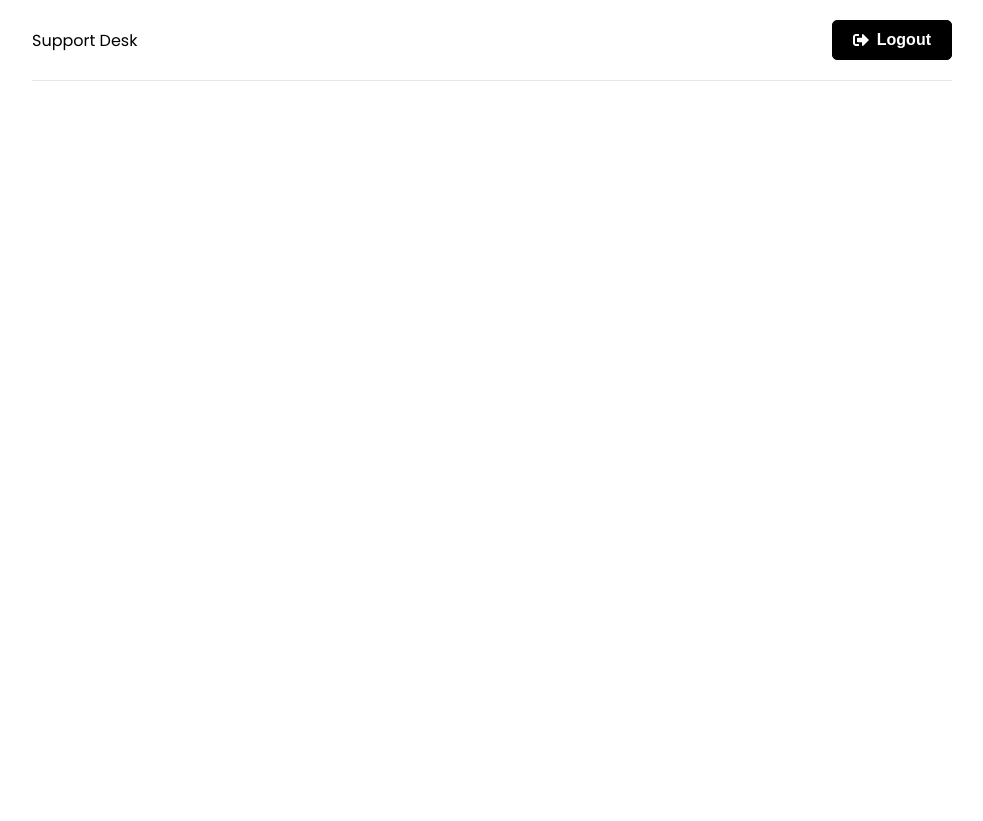
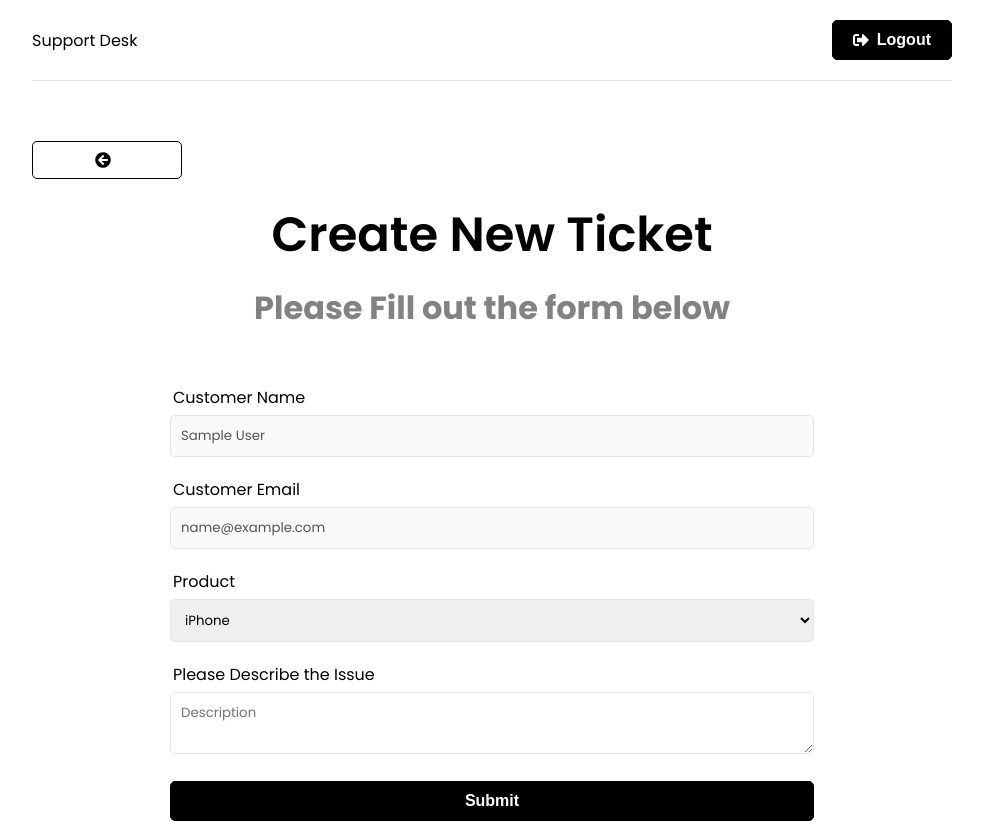
Before and after one commit to ShujaShah/support-desk, a React (Create React App) app in the folder front-end/: page /new-ticket in a window 1280 px wide. Before the commit this address had no page. Shown: the whole page, without its empty margins (148-1131 px from the left). Before the commit the page ends 800 px from the top, so only its background shows below. Built offline with nearby package versions, Linux system fonts and the light colour scheme; sample sign-in values are in the browser's storage.

Commit message:
added the post request for ticket

```diff
--- a/front-end/src/App.js
+++ b/front-end/src/App.js
@@ -1,26 +1,31 @@
 import React from "react";
 import { BrowserRouter as Router, Routes, Route } from "react-router-dom";
 import { ToastContainer } from "react-toastify";
-import 'react-toastify/dist/ReactToastify.css'
+import "react-toastify/dist/ReactToastify.css";
 import Header from "./components/Header";
+import PrivateRoute from "./components/PrivateRoute";
 import Home from "./pages/Home";
 import Login from "./pages/Login";
 import Register from "./pages/Register";
+import NewTicket from "./pages/NewTicket";
 
 function App() {
   return (
     <>
       <Router>
         <div className="container">
-          <Header/>
+          <Header />
           <Routes>
             <Route path="/" element={<Home />}></Route>
             <Route path="/login" element={<Login />}></Route>
             <Route path="/register" element={<Register />}></Route>
+            <Route path="/new-ticket" element={<PrivateRoute />}>
+              <Route path="/new-ticket" element={<NewTicket />} />
+            </Route>
           </Routes>
         </div>
       </Router>
-      <ToastContainer/>
+      <ToastContainer />
     </>
   );
 }
--- a/front-end/src/app/store.js
+++ b/front-end/src/app/store.js
@@ -1,9 +1,11 @@
 import { configureStore } from "@reduxjs/toolkit";
 import authReducer from "../features/auth/authSlice";
+import ticketReducer from "../features/tickets/ticketSlice";
 
 //here we put all the global states to be changed throughout the app
 export const store = configureStore({
   reducer: {
     auth: authReducer,
+    ticket: ticketReducer,
   },
 });
--- /dev/null
+++ b/front-end/src/components/BackButton.jsx
@@ -0,0 +1,13 @@
+import React from "react";
+import { FaArrowCircleLeft } from "react-icons/fa";
+import { Link } from "react-router-dom";
+
+export const BackButton = ({ url }) => {
+  return (
+    <Link to={url} className="btn btn-reverse btn-back">
+      <FaArrowCircleLeft />
+    </Link>
+  );
+};
+
+export default BackButton;
--- /dev/null
+++ b/front-end/src/components/PrivateRoute.jsx
@@ -0,0 +1,14 @@
+import React from "react";
+import { Navigate, Outlet } from "react-router-dom";
+import { useAuthStatus } from "../hooks/useAuthStatus";
+import Spinner from "./Spinner";
+
+const PrivateRoute = () => {
+  const { loggedIn, checkingStatus } = useAuthStatus();
+  if (checkingStatus) {
+    return <Spinner />;
+  }
+  return loggedIn ? <Outlet /> : <Navigate to="/login" />;
+};
+
+export default PrivateRoute;
--- /dev/null
+++ b/front-end/src/features/tickets/ticketService.js
@@ -0,0 +1,18 @@
+import axios from "axios";
+
+const API_URL = "/api/tickets";
+
+//create new ticket
+const createTicket = async (ticketData, token) => {
+  const config = {
+    headers: {
+      Authorization: `Bearer ${token}`,
+    },
+  };
+  const response = await axios.post(API_URL, ticketData, config);
+  return response.data;
+};
+
+const ticketService = { createTicket };
+
+export default ticketService;
--- /dev/null
+++ b/front-end/src/features/tickets/ticketSlice.js
@@ -0,0 +1,53 @@
+import { createSlice, createAsyncThunk } from "@reduxjs/toolkit";
+import ticketService from "./ticketService";
+
+const initialState = {
+  tickets: [], //for multiple tickets
+  ticket: {}, //for single ticket
+  isError: false,
+  isSuccess: false,
+  isLoading: false,
+  message: "",
+};
+
+//create new ticket
+export const createTicket = createAsyncThunk("tickets/create", async (ticketData, thunkAPI) => {
+  try {
+    const token = thunkAPI.getState().auth.user.token; //get the token from the local storage using thunk
+    return await ticketService.createTicket(ticketData, token);
+  } catch (error) {
+    const message =
+      error.response.data.error ||
+      (error.response && error.response.data && error.response.data.message) ||
+      error.message ||
+      error.toString();
+
+    return thunkAPI.rejectWithValue(message);
+  }
+});
+
+export const ticketSlice = createSlice({
+  name: "ticket",
+  initialState,
+  reducers: {
+    reset: (state) => initialState,
+  },
+  extraReducers: (builder) => {
+    builder
+      .addCase(createTicket.pending, (state) => {
+        state.isLoading = true;
+      })
+      .addCase(createTicket.fulfilled, (state) => {
+        state.isLoading = false;
+        state.isSuccess = true;
+      })
+      .addCase(createTicket.rejected, (state, action) => {
+        state.isLoading = false;
+        state.isError = true;
+        state.message = action.payload
+      });
+  },
+});
+
+export const { reset } = ticketSlice.actions;
+export default ticketSlice.reducer;
--- /dev/null
+++ b/front-end/src/hooks/useAuthStatus.js
@@ -0,0 +1,20 @@
+import { useState, useEffect } from "react";
+import { useSelector } from "react-redux";
+
+export const useAuthStatus = () => {
+  const [loggedIn, setLoggedIn] = useState(false);
+  const [checkingStatus, setCheckingStatus] = useState(true);
+
+  const { user } = useSelector((state) => state.auth);
+
+  useEffect(() => {
+    if (user) {
+      setLoggedIn(true);
+    } else {
+      setLoggedIn(false);
+    }
+
+    setCheckingStatus(false);
+  }, [user]);
+  return { loggedIn, checkingStatus };
+};
--- /dev/null
+++ b/front-end/src/pages/NewTicket.jsx
@@ -0,0 +1,89 @@
+import React from "react";
+import { useState, useEffect } from "react";
+import { useSelector, useDispatch } from "react-redux";
+import { useNavigate } from "react-router-dom";
+import { toast } from "react-toastify";
+import { createTicket, reset } from "../features/tickets/ticketSlice";
+import Spinner from "../components/Spinner";
+import BackButton from "../components/BackButton";
+
+function NewTicket() {
+  const { user } = useSelector((state) => state.auth);
+  const { isLoading, isError, isSuccess, message } = useSelector((state) => state.ticket);
+
+  const [name] = useState(user.name);
+  const [email] = useState(user.email);
+  const [product, setProduct] = useState("");
+  const [description, setDescription] = useState("");
+
+  const dispatch = useDispatch();
+  const navigate = useNavigate();
+
+  useEffect(() => {
+    if (isError) {
+      toast.error(message);
+    }
+    if (isSuccess) {
+      dispatch(reset());
+      navigate("/tickets");
+    }
+    dispatch(reset);
+  }, [dispatch, isError, isSuccess, navigate, message]);
+
+  const onSubmit = (e) => {
+    e.preventDefault();
+    dispatch(createTicket({ product, description }));
+  };
+
+  if (isLoading) {
+    return <Spinner />;
+  }
+  return (
+    <>
+      <BackButton url='/'/>
+      <section className="heading">
+        <h1>Create New Ticket</h1>
+        <p>Please Fill out the form below</p>
+      </section>
+      <section className="form">
+        <div className="form-group">
+          <label htmlFor="name">Customer Name</label>
+          <input type="text" className="form-control" value={name} disabled />
+        </div>
+        <div className="form-group">
+          <label htmlFor="email">Customer Email</label>
+          <input type="text" className="form-control" value={email} disabled />
+        </div>
+        <form onSubmit={onSubmit}>
+          <div className="form-group">
+            <label htmlFor="product">Product</label>
+            <select name="product" id="product" value={product} onChange={(e) => setProduct(e.target.value)}>
+              <option value="iPhone">iPhone</option>
+              <option value="MacBook Pro">MacBook Pro</option>
+              <option value="iMac">iMac</option>
+              <option value="iPad">iPad</option>
+            </select>
+          </div>
+          <div className="form-group">
+            <label htmlFor="description">Please Describe the Issue</label>
+            <textarea
+              name="description"
+              id="description"
+              className="form-control"
+              placeholder="Description"
+              value={description}
+              onChange={(e) => {
+                setDescription(e.target.value);
+              }}
+            ></textarea>
+          </div>
+          <div className="form-group">
+            <button className="btn btn-block">Submit</button>
+          </div>
+        </form>
+      </section>
+    </>
+  );
+}
+
+export default NewTicket;
```
